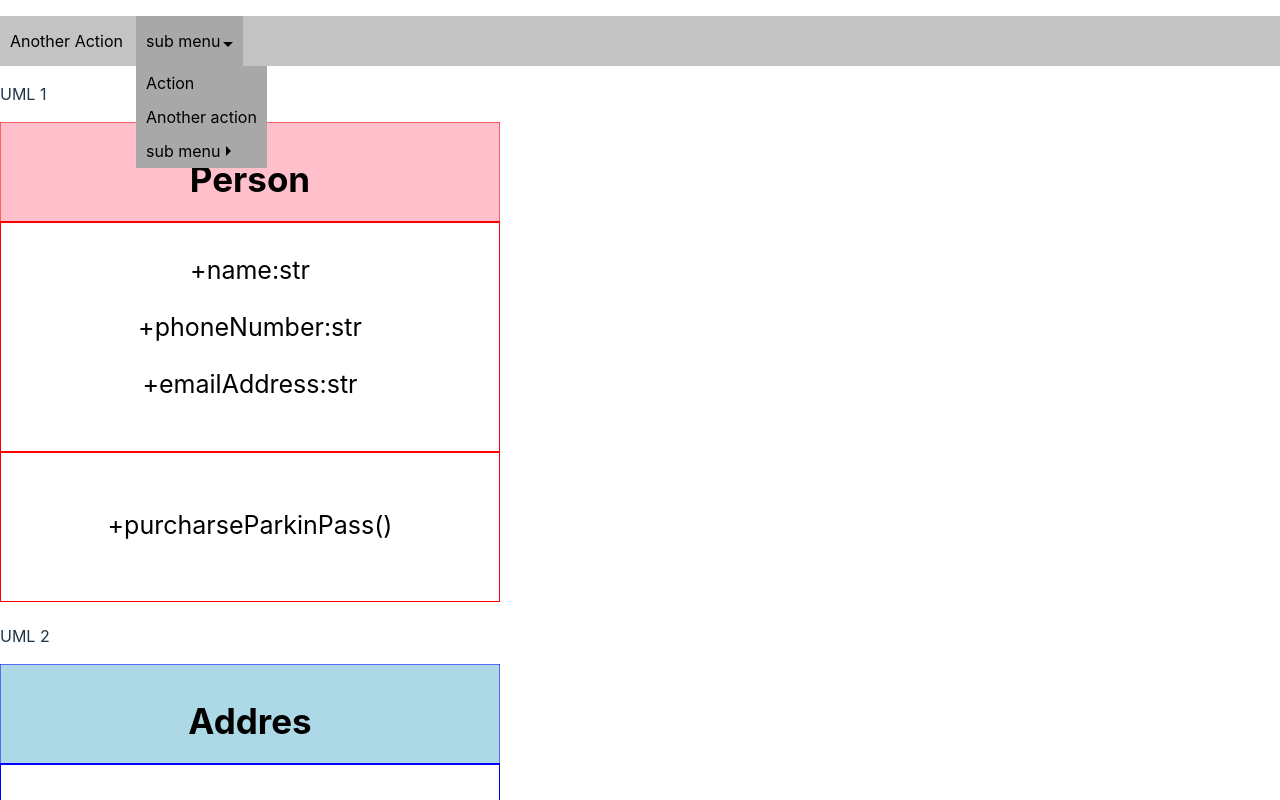
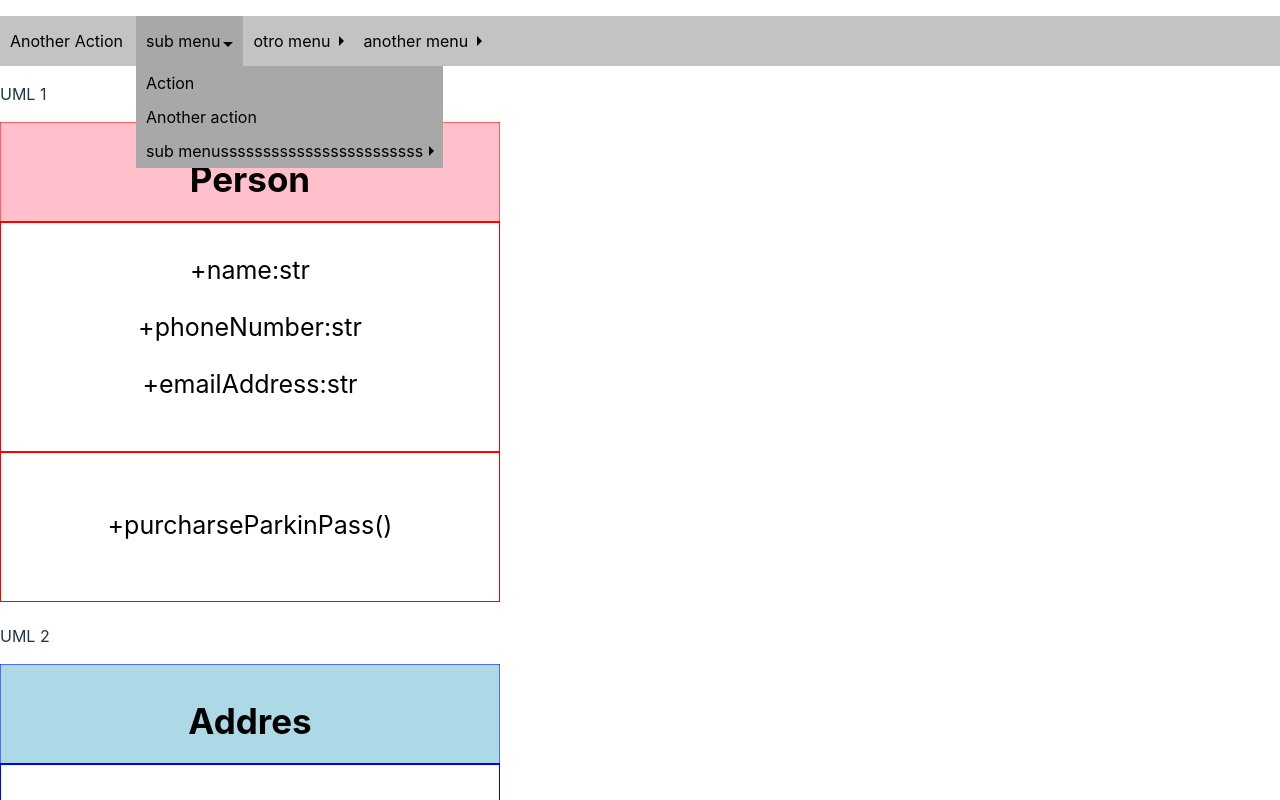
Before and after one commit to LucaPetrocchi/js-integrador, a React (Vite) app: page / in a window 1280 px wide. Both pictures are taken after a click on the item "sub menu". Shown: the top 800 px of the page. Built offline with nearby package versions, Linux system fonts and the light colour scheme.

Commit message:
te la debo

```diff
--- a/src/App.jsx
+++ b/src/App.jsx
@@ -34,10 +34,24 @@ function App() {
     menuItems : [
       {name:'Another Action', isFolder:false, id:148, idPadre:150},
       {name:'sub menu', isFolder:true, id:2, idPadre:150},
+      {name:'otro menu', isFolder:true, id:22, idPadre:150},
+      {name:'another menu', isFolder:true, id:223, idPadre:150},
+
 
       {name:'Action', isFolder:false, id:3, idPadre:2},
       {name:'Another action', isFolder:false, id:4, idPadre:2},
-      {name:'sub menu', isFolder:true, id:5, idPadre:2},
+      {name:'sub menussssssssssssssssssssssss', isFolder:true, id:5, idPadre:2},
+
+      {name:'Action', isFolder:false, id:33, idPadre:22},
+      {name:'another Action', isFolder:false, id:332, idPadre:22},
+
+      {name:'Action', isFolder:false, id:323, idPadre:223},
+      {name:'Action 2!!', isFolder:false, id:3232, idPadre:223},
+      {name:'sub menus 2!!', isFolder:true, id:5232, idPadre:223},
+
+      {name:'jojojo lo duende', isFolder:false, id:9564655, idPadre:5232},
+
+
 
       {name:'Another action', isFolder:false, id:55, idPadre:5},
       {name:'something else here', isFolder:false, id:56, idPadre:5},
--- a/src/components/FirstLevelItem.css
+++ b/src/components/FirstLevelItem.css
@@ -6,6 +6,11 @@
     position: relative;
     list-style-type: none;
     margin: 0;
+    transition: 300ms;
+}
+
+.First-Level-Item {
+    cursor: pointer;
 }
 
 .arrow-transition {
--- a/src/components/FirstLevelItem.jsx
+++ b/src/components/FirstLevelItem.jsx
@@ -24,13 +24,12 @@ function FirstLevelItem ({item, itemColor, itemActive, url, otherItems}) {
     // es decir, obtiene todos los items que deberían ir dentro suyo
     // de lo contrario, subItems = undefined
     const lastLevelItems = isFolder ? otherItems.filter((subItem) => subItem.idPadre != id) : undefined
-    console.log(lastLevelItems)
 
     return(<>
             <li
                 style={{
                     background: (hoverState || openState ) ? itemActive : 'none',
-                    cursor: (hoverState || openState ) ? 'pointer' : 'none',
+                    // cursor: (hoverState || openState ) ? 'pointer' : 'none',
                     // si tiene el mouse arriba O hiciste clic, el background y el cursor cambian
                 }}
                 ref={ref}
--- a/src/components/secondlevel/FolderContents.jsx
+++ b/src/components/secondlevel/FolderContents.jsx
@@ -6,17 +6,19 @@ function FolderContents ({items, subItems, itemBackground}) {
     // { name: 'Another action', isFolder: false, id: 4, idPadre: 2 }
 
     return(
-        <ul className='folderContents' style={{translate: `-10px 45px`}}>
-            {items.map((item) => {
-                return (<>
+        <ul
+            className='folderContents'
+            style={{translate: `-10px 45px`}}
+        >
+            {items.map((item, index) => {
+                return (<div key={index}>
                     <SecondLevelItem
                         key={item.id}
                         item={item}
                         subItems={subItems}
                         itemBackground={itemBackground}
                     />
-                </>
-
+                </div>
                 )
             })}
         </ul>
--- a/src/components/secondlevel/SecondLevelItem.jsx
+++ b/src/components/secondlevel/SecondLevelItem.jsx
@@ -1,12 +1,14 @@
-import { useState } from "react"
+import { useState, useEffect, useRef } from "react"
 import "./SecondLevelItem.css"
 import SubFolderContents from "./thirdlevel/SubFolderContents"
 import ItemTriangle from "../SvgArrow"
 
 function SecondLevelItem ({item, subItems, itemBackground}) {
+    const ref = useRef()
     const {id, name, isFolder} = item
     const [hoverState, setHoverState] = useState(false) // state de hover
     const [openState, setOpenState] = useState(false) // state de folder: si está abierto o no
+    const [positionW, setPositionW] = useState(0)
 
     function hoverToggle () {
         setHoverState(!hoverState)
@@ -17,19 +19,25 @@ function SecondLevelItem ({item, subItems, itemBackground}) {
         isFolder && setOpenState(!openState)
     }
 
+    useEffect(() => {
+        const rect = ref.current.getBoundingClientRect()
+        setPositionW(rect.width)
+    }, [])
+
     return (
         <li className="folderContentsItems"
             style={{background: itemBackground}}
             onMouseEnter={hoverToggle}
             onMouseLeave={hoverToggle} // al entrar o sacar el mouse encima, cambia el state hover
             onClick={openToggle} // al hacer click dentro, cambia el state open
+            ref={ref}
         >
         {name}
-        <div className={openState ? 'arrow-active arrow-transition':'arrow-transition' }>
+        <div className='arrow-transition'>
                 {isFolder && <ItemTriangle />} {/* si es folder, pone el triangulito SVG */}
         </div>
         {isFolder && (openState ? (
-            <SubFolderContents items={subItems}/>
+            <SubFolderContents items={subItems} itemBackground={itemBackground} positionW={positionW} />
             ) : null)}
         </li>
     )
--- a/src/components/secondlevel/thirdlevel/SubFolderContents.jsx
+++ b/src/components/secondlevel/thirdlevel/SubFolderContents.jsx
@@ -1,10 +1,10 @@
 import React from 'react'
 import './SubFolderContents.css'
 
-export default function SubFolderContents({items, itemBackground}) {
+export default function SubFolderContents({items, itemBackground, positionW}) {
     return(
-        <ul className='subfolderContents' style={{translate: `100px`}}>
-            {items.map((item) => { // este return va a devolver elementos SecondLevelItem
+        <ul className='subfolderContents' style={{translate: `${positionW - 10}px`}}>
+            {items.map((item) => {
                 return (
                     <li key={item.id} className='subfolderContentsItems' style={{background: itemBackground}}>
                         {item.name}
```
